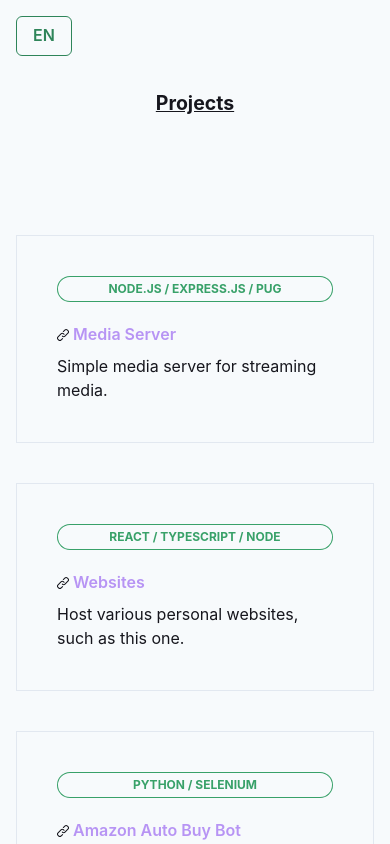
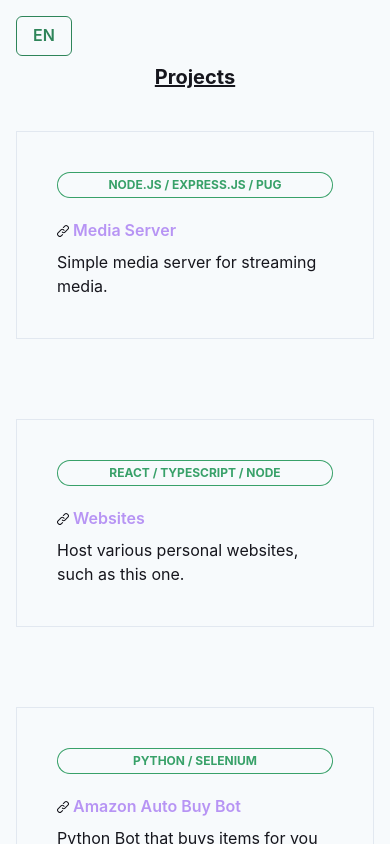
Before and after one commit to arBalasquide/personal-website, a Next.js app: page /projects in a window 390 px wide. Shown: the top 844 px of the page. Built offline with nearby package versions, Linux system fonts and the light colour scheme.

Commit message:
Improved responsiveness on bigger screens.

```diff
--- a/src/components/Container.tsx
+++ b/src/components/Container.tsx
@@ -8,6 +8,7 @@
   const color = { light: 'black', dark: 'white' }
   return (
     <Flex
+      height={{sm: "20em", md: "40em", lg:"60em", xl: "160em"}}
       direction="column"
       alignItems="center"
       justifyContent="flex-start"
--- a/src/components/Hero.tsx
+++ b/src/components/Hero.tsx
@@ -1,7 +1,11 @@
 import { Flex, Heading } from '@chakra-ui/react'
 
 export const Hero = ({ title }) => (
-  <Flex justifyContent="center" alignItems="center" height="13rem">
-    <Heading fontSize="5vw" as="u">{title}</Heading>
+  <Flex justifyContent="center" alignItems="center" pt="2em">
+    <Heading as="u"
+    fontSize={{base: "20px", md: "50px", lg: "80px"}}
+    >
+      {title}
+    </Heading>
   </Flex>
 )
--- a/src/components/Main.tsx
+++ b/src/components/Main.tsx
@@ -2,13 +2,11 @@
 
 export const Main = (props) => (
   <Stack
-    height="200hv"
     spacing="2.5rem"
     width="100%"
     alignItems="center"
     maxWidth="60rem"
-    mt="-12vh"
-    pt="8rem"
+    pt="2rem"
     px="1rem"
     {...props}
   />
--- a/src/pages/index.tsx
+++ b/src/pages/index.tsx
@@ -25,8 +25,8 @@
         left="1rem">
           <ToggleLanguage language={language} setLanguage={setLanguage} />
         </Flex>
+      <Main>
       <Hero title="adrián rivera balasquide"/>
-      <Main>
         <Text>
             {strings[language].summary}
           </Text>
--- a/src/pages/projects.tsx
+++ b/src/pages/projects.tsx
@@ -25,13 +25,13 @@
 
     return (
         <Container>
-            <Hero title="Projects" />
             <Flex  position="fixed"top="1rem"
             left="1rem">
                 <ToggleLanguage language={language} setLanguage={setLanguage}/>
             </Flex>
             <Main>
-                <SimpleGrid columns={[1, 2, 3]} gap={10}>
+                <Hero title="Projects" />
+                <SimpleGrid columns={[1, 2, 3]} spacingY="80px" gap={10}>
                     {getCard("media_server")}
                     {getCard("website")}
                     {getCard("amazon_bot")}
```
Also changed, not shown: src/theme.tsx (+7 -28 lines).
